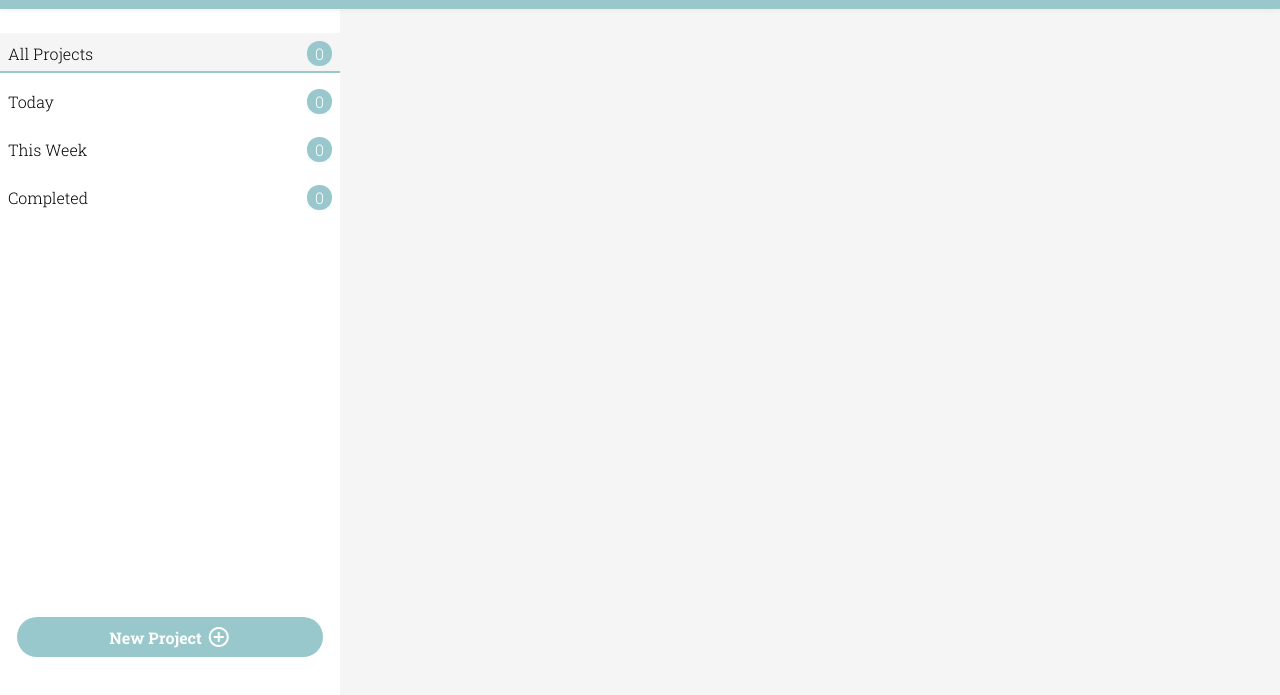
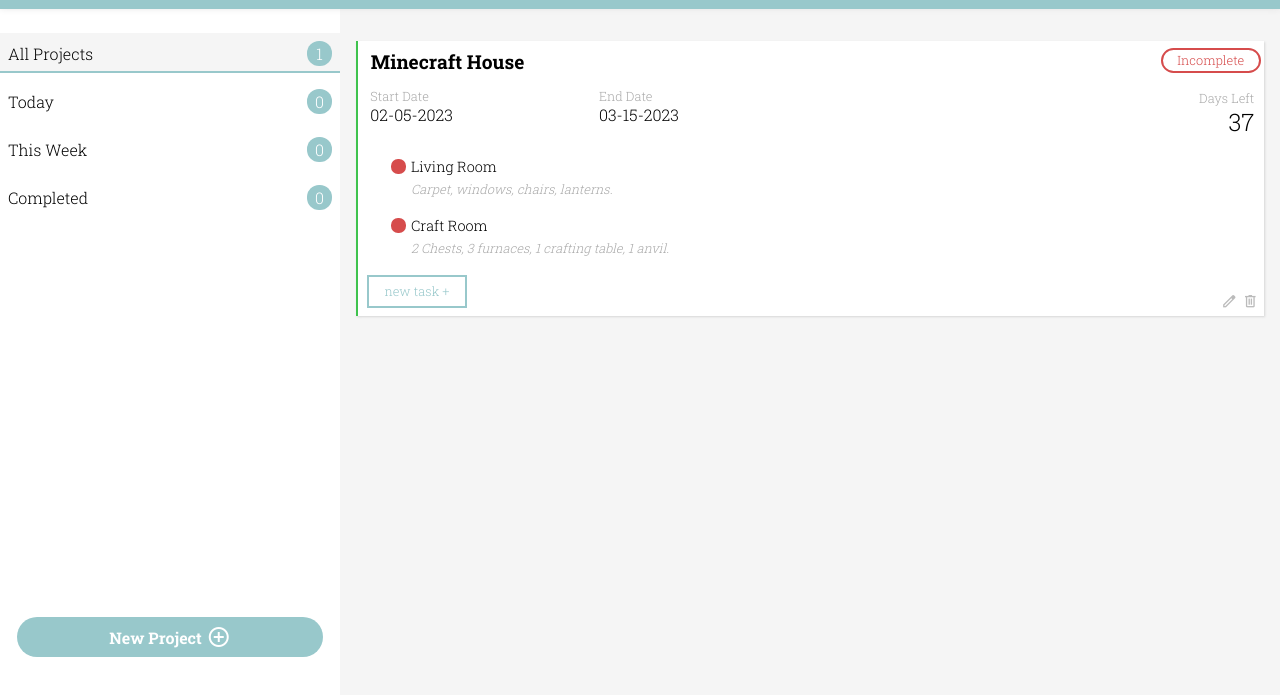
Before and after one commit to hollyefig/todolist, a plain HTML site: page index.html in a window 1280 px wide. Shown: the part 61-756 px from the top of the page. Drawn offline with nearby package versions, Linux system fonts and the light colour scheme.

Commit message:
added in a test task that is immediately invoked upon load

```diff
--- a/index.html
+++ b/index.html
@@ -68,7 +68,7 @@
                 </div>
 
                 <div>
-                    <button type="button" onclick="createTask(this)">Create Task</button>
+                    <button type="button" onclick="createTask(this)" id="createTaskButton">Create Task</button>
                 </div>
             </fieldset>
         </form>
--- a/script.js
+++ b/script.js
@@ -82,10 +82,18 @@
         "Create Project");
 };
 
+const resetInputs = () => {
+  document.getElementById("projName").value = "";
+  document.getElementById("startDateInput").value = "";
+  document.getElementById("endDateInput").value = "";
+};
+
 const closeNewProject = () => {
   document.getElementById("blurBg").classList.remove("blurBg");
   document.getElementById("newProjectPopup").classList.add("displayNone");
   document.getElementById("newTaskPopup").classList.add("displayNone");
+
+  resetInputs();
 };
 document.addEventListener("keydown", (e) => {
   if (blurBg === true) {
@@ -263,8 +271,8 @@
 ////////////////////////////////////////////////////////////////////////
 ////////////////////////////////////////////////////////////
 const createTask = (e) => {
-  let taskName = document.getElementById("taskName").value,
-    taskDesc = document.getElementById("taskDesc").value;
+  let taskName = e.parentNode.parentNode.children[0].children[1].value,
+    taskDesc = e.parentNode.parentNode.children[1].children[1].value;
 
   // create elements
   const taskLi = document.createElement("li"),
@@ -447,15 +455,27 @@
   // close popup
   closeNewProject();
   // reset inputs
-  document.getElementById("projName").value = "";
-  document.getElementById("startDateInput").value = "";
-  document.getElementById("endDateInput").value = "";
+  resetInputs();
 };
 
-// invoke
+// invoke a test proj
 const invokeProj = (() => {
-  document.getElementById("projName").value = "Project 1";
+  document.getElementById("projName").value = "Minecraft House";
   document.getElementById("prioritySelect").value = "Low";
   document.getElementById("startDateInput").value = "2023-02-05";
-  document.getElementById("endDateInput").value = "2023-02-15";
+  document.getElementById("endDateInput").value = "2023-03-15";
+
+  createProject(document.getElementById("createProjectButton"));
+
+  addNewTask(document.querySelector(".newTaskDiv"));
+  document.getElementById("taskName").value = "Living Room";
+  document.getElementById("taskDesc").value =
+    "Carpet, windows, chairs, lanterns.";
+  createTask(document.getElementById("createTaskButton"));
+
+  addNewTask(document.querySelector(".newTaskDiv"));
+  document.getElementById("taskName").value = "Craft Room";
+  document.getElementById("taskDesc").value =
+    "2 Chests, 3 furnaces, 1 crafting table, 1 anvil.";
+  createTask(document.getElementById("createTaskButton"));
 })();
```
